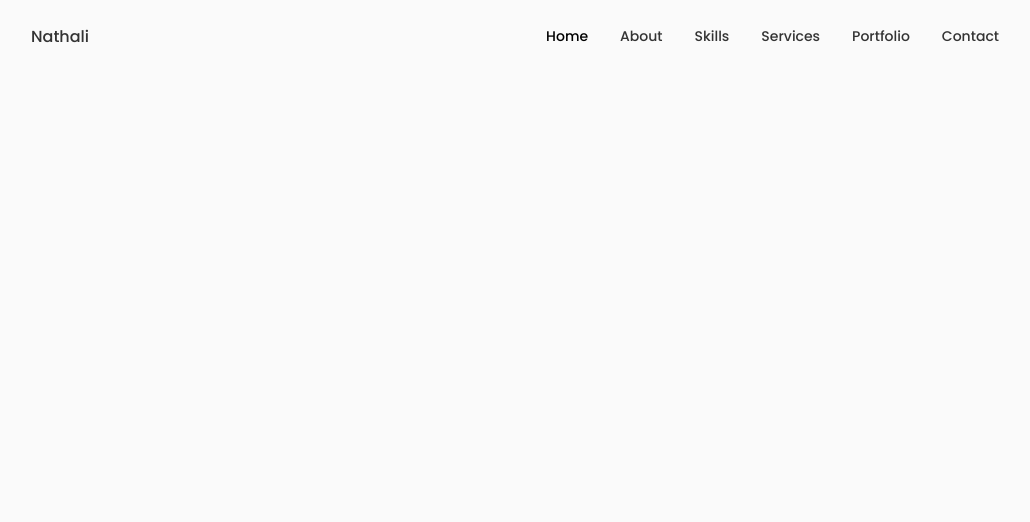
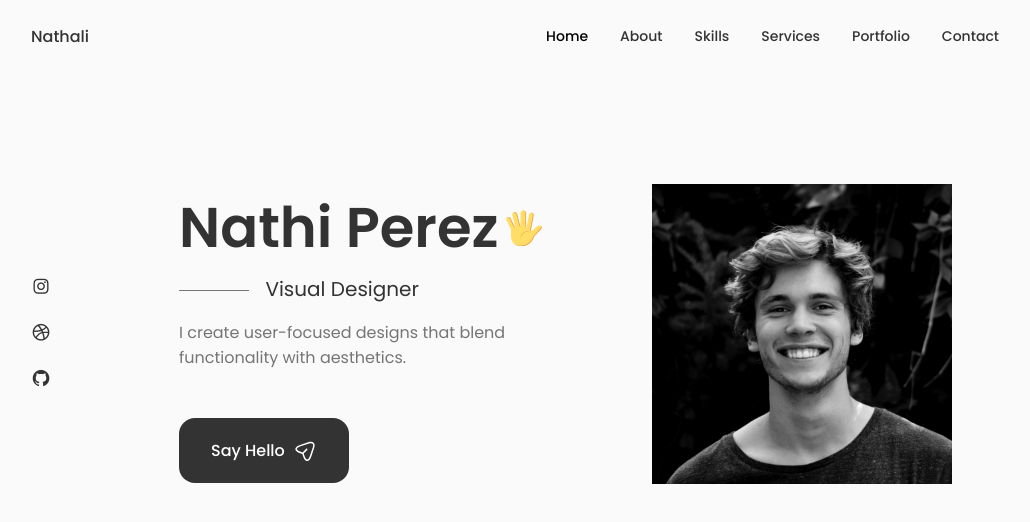
Before and after one commit to nathalipf/Portafolio, a React (Create React App) app: page / in a window 1280 px wide. Shown: the top 522 px of the page, without its empty margins (125-1155 px from the left). Built offline with nearby package versions, Linux system fonts and the light colour scheme.

Commit message:
Latest update in Home

```diff
--- /dev/null
+++ b/src/components/home/Data.jsx
@@ -0,0 +1,84 @@
+import React from 'react'
+
+const Data = () => {
+  return (
+    <div className="home__data">
+        <h1 className="home__title">Nathi Perez
+        <svg
+                  width="36"
+                  height="36"
+                  viewBox="0 0 48 48"
+                  fill="none"
+                  xmlns="http://www.w3.org/2000/svg"
+                  class="home__hand"
+                >
+                  <path
+                    d="M25.4995 32.0305L31.3495 33.1555L36.1495 8.48051C36.4495 6.83051 35.3995 5.18051 33.8245 4.88051C32.1745 4.58051 30.5995 5.70551 30.2995 7.35551L25.4995 32.0305Z"
+                    fill="#FFDD67"
+                  ></path>
+                  <path
+                    d="M33.8996 4.88018C33.6746 4.80518 33.5246 4.80518 33.2996 4.80518C34.6496 5.33018 35.3996 6.75518 35.0996 8.25518L30.2996 32.9302L31.3496 33.1552L36.1496 8.48018C36.5246 6.75518 35.4746 5.18018 33.8996 4.88018Z"
+                    fill="#EBA352"
+                  ></path>
+                  <path
+                    d="M19.4995 32.7802H26.5495V5.55518C26.5495 3.53018 24.9745 1.80518 23.0245 1.80518C21.1495 1.80518 19.4995 3.45518 19.4995 5.55518V32.7802Z"
+                    fill="#FFDD67"
+                  ></path>
+                  <path
+                    d="M23.0995 1.80518C22.9495 1.80518 22.7245 1.80518 22.5745 1.88018C24.2995 2.18018 25.5745 3.68018 25.5745 5.55518V32.8552H26.6245V5.55518C26.6245 3.45518 25.0495 1.80518 23.0995 1.80518Z"
+                    fill="#EBA352"
+                  ></path>
+                  <path
+                    d="M15.7495 32.7054L21.7495 31.1304L15.2245 6.30541C14.7745 4.58041 13.0495 3.53041 11.3995 3.90541C9.74948 4.35541 8.77448 6.08041 9.22448 7.80541L15.7495 32.7054Z"
+                    fill="#FFDD67"
+                  ></path>
+                  <path
+                    d="M11.3995 3.90541L10.9495 4.13041C12.4495 4.05541 13.7995 5.03041 14.2495 6.60541L20.7745 31.4304L21.8245 31.1304L15.2245 6.30541C14.7745 4.58041 13.0495 3.53041 11.3995 3.90541Z"
+                    fill="#EBA352"
+                  ></path>
+                  <path
+                    d="M2.99937 10.355C1.57437 11.03 1.12437 12.83 1.87437 14.33L11.7744 34.055L16.7994 31.505L6.89937 11.78C6.14937 10.28 4.42437 9.68 2.99937 10.355Z"
+                    fill="#FFDD67"
+                  ></path>
+                  <path
+                    d="M2.99956 10.355C2.84956 10.43 2.69956 10.505 2.54956 10.655C3.82456 10.28 5.24956 10.955 5.92456 12.305L15.8246 32.03L16.7996 31.58L6.89956 11.78C6.14956 10.28 4.42456 9.68 2.99956 10.355Z"
+                    fill="#EBA352"
+                  ></path>
+                  <path
+                    d="M46.2744 22.2801C45.0744 19.9551 41.3244 20.1051 37.4994 24.3051C34.7994 27.2301 34.2744 28.2051 31.5744 28.1301V25.0551C31.5744 25.0551 25.7994 20.7801 14.3244 22.7301C14.3244 22.7301 7.79945 23.6301 7.79945 27.0801C7.79945 27.0801 6.67445 35.4051 8.99945 40.6551C12.4494 48.4551 30.1494 50.4801 35.6994 37.2051C36.8244 34.5801 39.0744 32.6301 41.0994 30.1551C43.4244 27.1551 47.5494 24.7551 46.2744 22.2801Z"
+                    fill="#FFDD67"
+                  ></path>
+                  <path
+                    d="M46.2745 22.28C46.0495 21.83 45.7495 21.53 45.3745 21.23C45.4495 21.305 45.5245 21.38 45.5245 21.53C46.7995 24.08 42.6745 26.405 40.1995 29.405C38.1745 31.88 35.9245 33.83 34.7995 36.455C29.9995 47.93 16.0495 47.93 10.1995 42.68C15.5245 48.68 30.5245 49.28 35.5495 37.205C36.6745 34.58 38.9245 32.63 40.9495 30.155C43.4245 27.155 47.5495 24.755 46.2745 22.28ZM32.3245 28.13C27.4495 26.33 18.7495 29.63 19.9495 38.405C19.9495 30.23 27.3745 28.205 31.4245 28.205C32.0245 28.13 32.3245 28.13 32.3245 28.13Z"
+                    fill="#EBA352"
+                  ></path>
+        </svg>
+        </h1>
+        <h3 className="home__subtitle">Visual Designer</h3>
+        <p className="home__description">I create user-focused designs that blend functionality with aesthetics.</p>
+
+        <a href="" className="button button--flex">
+            Say Hello
+            <svg
+                  class="button__icon"
+                  xmlns="http://www.w3.org/2000/svg"
+                  width="24"
+                  height="24"
+                  viewBox="0 0 24 24"
+                  fill="none"
+                >
+                  <path
+                    d="M14.2199 21.9352C13.0399 21.9352 11.3699 21.1052 10.0499 17.1352L9.32988 14.9752L7.16988 14.2552C3.20988 12.9352 2.37988 11.2652 2.37988 10.0852C2.37988 8.91525 3.20988 7.23525 7.16988 5.90525L15.6599 3.07525C17.7799 2.36525 19.5499 2.57525 20.6399 3.65525C21.7299 4.73525 21.9399 6.51525 21.2299 8.63525L18.3999 17.1252C17.0699 21.1052 15.3999 21.9352 14.2199 21.9352ZM7.63988 7.33525C4.85988 8.26525 3.86988 9.36525 3.86988 10.0852C3.86988 10.8052 4.85988 11.9052 7.63988 12.8252L10.1599 13.6652C10.3799 13.7352 10.5599 13.9152 10.6299 14.1352L11.4699 16.6552C12.3899 19.4352 13.4999 20.4252 14.2199 20.4252C14.9399 20.4252 16.0399 19.4352 16.9699 16.6552L19.7999 8.16525C20.3099 6.62525 20.2199 5.36525 19.5699 4.71525C18.9199 4.06525 17.6599 3.98525 16.1299 4.49525L7.63988 7.33525Z"
+                    fill="var(--container-color)"
+                  ></path>
+                  <path
+                    d="M10.11 14.7052C9.92005 14.7052 9.73005 14.6352 9.58005 14.4852C9.29005 14.1952 9.29005 13.7152 9.58005 13.4252L13.16 9.83518C13.45 9.54518 13.93 9.54518 14.22 9.83518C14.51 10.1252 14.51 10.6052 14.22 10.8952L10.64 14.4852C10.5 14.6352 10.3 14.7052 10.11 14.7052Z"
+                    fill="var(--container-color)"
+                  ></path>
+                </svg>
+        </a>
+    </div>
+  )
+}
+
+export default Data
--- a/src/components/home/Home.jsx
+++ b/src/components/home/Home.jsx
@@ -1,8 +1,23 @@
-import React from 'react'
+import React from 'react';
+import "./home.css";
+import Social from './Social';
+import Data from './Data';
 
 const Home = () => {
   return (
-    <div>Home</div>
+    <section className="home section" id="home">
+        <div className="home__container container grid">
+            <div className="home__content grid">
+
+                <Social />
+
+                <div className="home__img"></div>
+
+
+                <Data />
+            </div>
+        </div>
+    </section>
   )
 }
 
--- a/src/components/home/Social.jsx
+++ b/src/components/home/Social.jsx
@@ -0,0 +1,21 @@
+import React from 'react'
+
+const Social = () => {
+  return (
+    <div className="home__social">
+    <a href="https://www.instagram.com/" className="home__social-icon" target="_blank">
+        <i class='bx bxl-instagram'></i>
+    </a>
+
+    <a href="https://dribbble.com/" className="home__social-icon" target="_blank">
+        <i class='bx bxl-dribbble' ></i>
+    </a>
+
+    <a href="https://github.com/" className="home__social-icon" target="_blank">
+        <i class='bx bxl-github' ></i>
+    </a>
+    </div>
+  )
+}
+
+export default Social
--- a/src/components/home/home.css
+++ b/src/components/home/home.css
@@ -0,0 +1,68 @@
+.home__content {
+    grid-template-columns: 116px repeat(2, 1fr);
+    padding-top: 5.5rem;
+    column-gap: 2rem;
+    align-items: center;
+}
+
+.home__social {
+    display: grid;
+    grid-template-columns: max-content;
+    row-gap: 1rem;
+}
+
+.home__social-icon {
+    font-size: 1.25rem;
+    color: var(--title-color);
+}
+
+.home__social-icon:hover {
+    color: var(--title-color-dark);
+}
+
+.home__title {
+    font-size: var(--big-font-size);
+    margin-bottom: var(--mb-0-25);
+}
+
+.home__hand {
+    width: 38px;
+    height: 38px;
+    margin-left: 0.4rem;
+}
+
+.home__subtitle {
+    position: relative;
+    font-size: var(--h3-font-size);
+    padding-left: 5.4rem;
+    font-weight: var(--font-normal);
+    margin-bottom: var(--mb-1);
+}
+
+.home__subtitle::before {
+    content: '';
+    position: absolute;
+    width: 70px;
+    height: 1px;
+    background-color: var(--text-color);
+    left: 0;
+    top: 1rem;
+}
+
+.home__description {
+    max-width: 400px;
+    margin-bottom: var(--mb-3);
+}
+
+.home__img {
+    background: url(../../assets/profile.jpg);
+    background-repeat: no-repeat;
+    background-position: center;
+    background-size: cover;
+    box-shadow: inset 0 0 0  9px rgb(255, 255, 255 /  30%);
+    order: 1;
+    justify-self: center;
+    width: 300px;
+    height: 300px;
+    animation: profile__animate 8s ease-in-out infinite 1s;
+}
```
